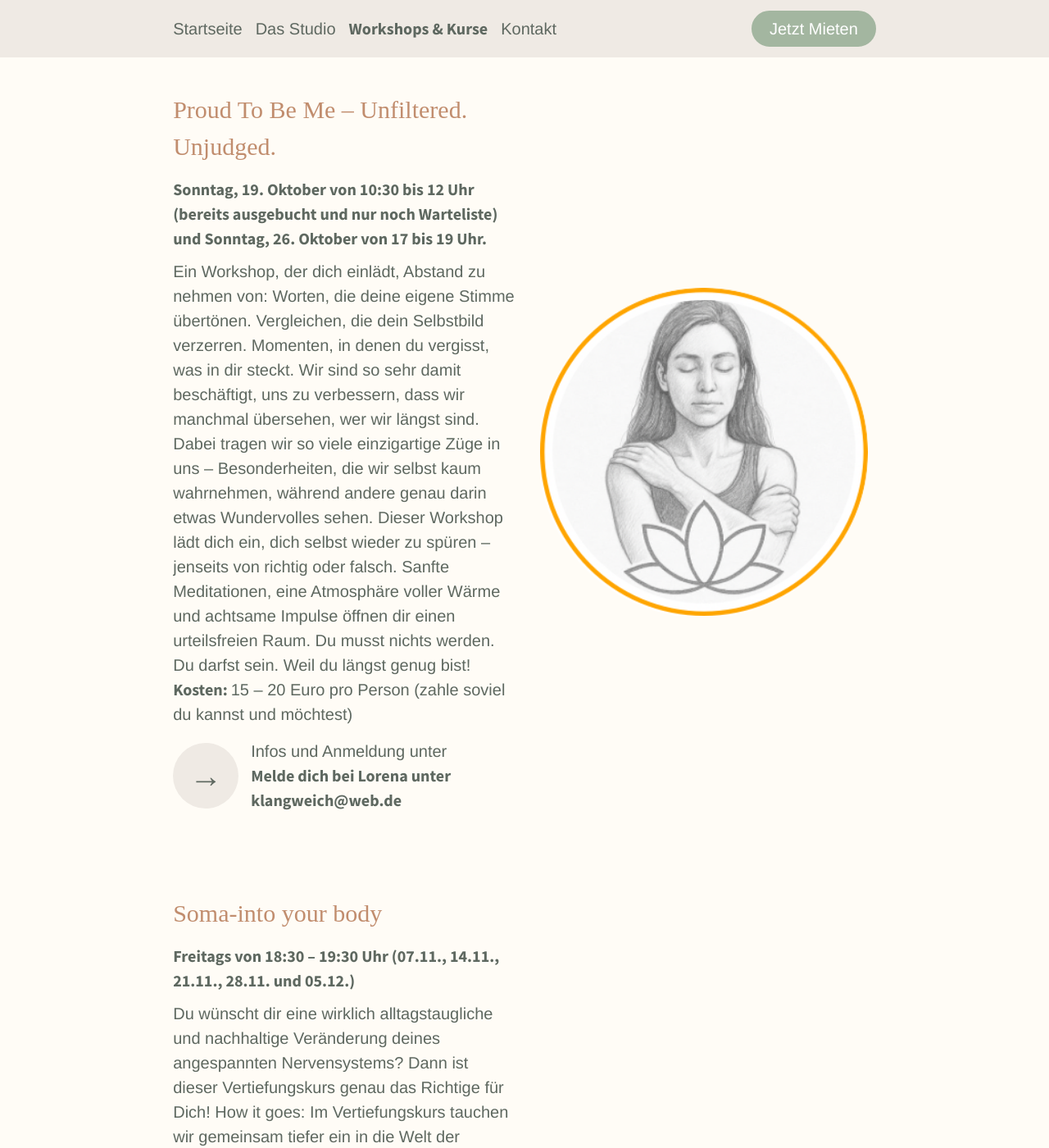
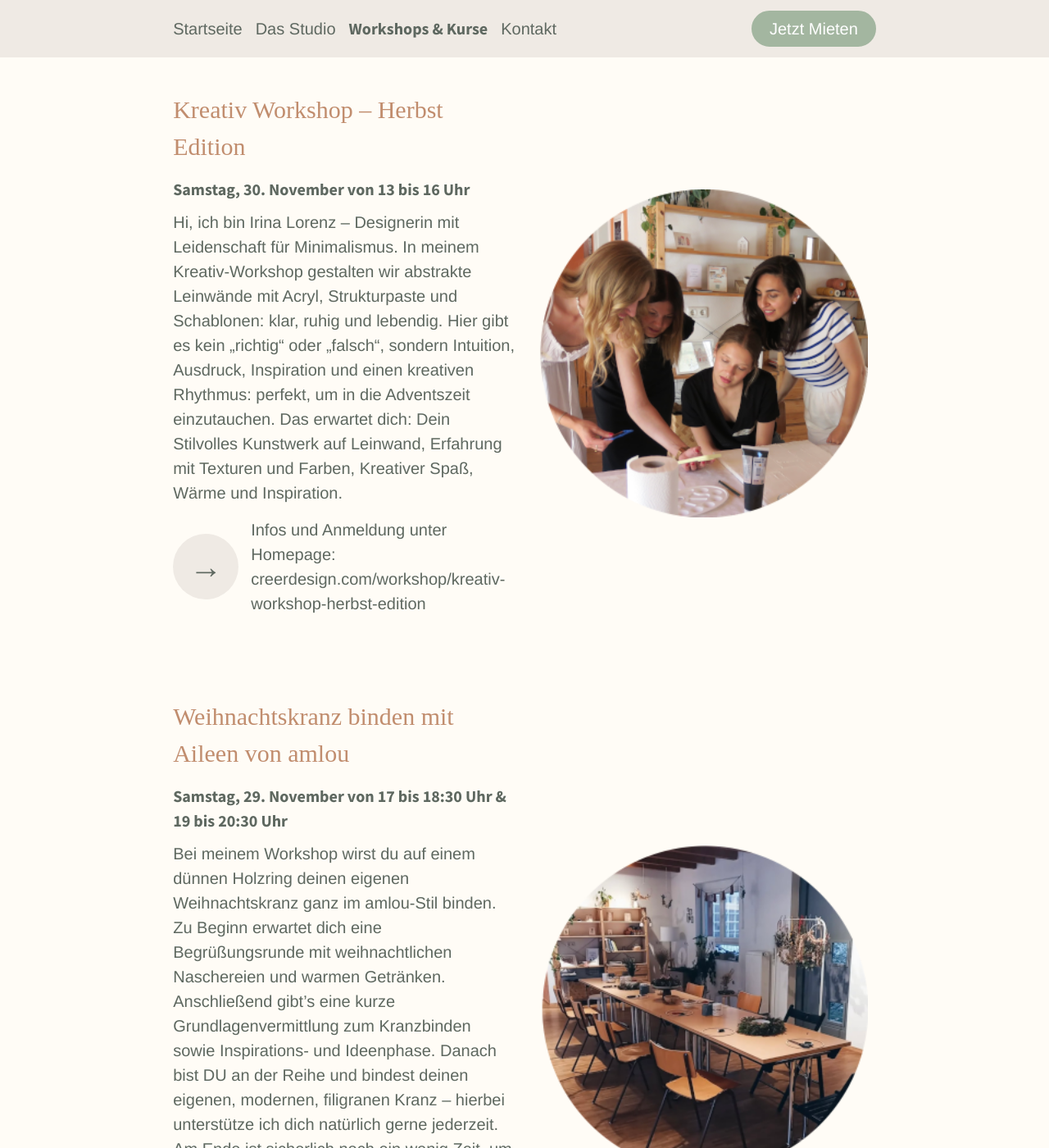
Before and after one commit to sonjafeitsch/meine-nische-website, a Jekyll site: the page built from kurse.html, in a window 1280 px wide and 1400 px high, scrolled down 1993 px. Shown: the whole window at 82% size. Built offline with Jekyll 4.4.1, drawn with Linux system fonts in a browser that asks for light colours; some web fonts are replaced; some of the changed text lies outside the part shown.

Commit message:
update events

```diff
--- a/kurse.html
+++ b/kurse.html
@@ -20,31 +20,15 @@ events:
     Es ist eine wohltuende Auszeit und Du kannst Energie für Deine Seele tanken. In einer liebevollen Mamarunde findest Du Motivation und Spaß."
     costs: "115 € für 8-Wochen Kurs oder 90 Euro für eine flexible 5er Karte"
     address: "Annika Meffle // 01525 7677247 // annika@kangatraining.de"
-  - name: "Proud To Be Me – Unfiltered. Unjudged."
-    image: lorena.png
-    time: Sonntag, 19. Oktober von 10:30 bis 12 Uhr (bereits ausgebucht und nur noch Warteliste) und Sonntag, 26. Oktober von 17 bis 19 Uhr.
-    description: "Ein Workshop, der dich einlädt, Abstand zu nehmen von: Worten, die deine eigene Stimme übertönen.
-    Vergleichen, die dein Selbstbild verzerren. Momenten, in denen du vergisst, was in dir steckt.
-    Wir sind so sehr damit beschäftigt, uns zu verbessern, dass wir manchmal übersehen, wer wir längst sind.
-    Dabei tragen wir so viele einzigartige Züge in uns – Besonderheiten, die wir selbst kaum wahrnehmen,
-    während andere genau darin etwas Wundervolles sehen. Dieser Workshop lädt dich ein, dich selbst wieder
-    zu spüren – jenseits von richtig oder falsch. Sanfte Meditationen, eine Atmosphäre voller Wärme und
-    achtsame Impulse öffnen dir einen urteilsfreien Raum. Du musst nichts werden. Du darfst sein. Weil du längst genug bist!"
-    costs: "15 – 20 Euro pro Person (zahle soviel du kannst und möchtest)"
-    address: "Melde dich bei Lorena unter klangweich@web.de"
-  - name: "Soma-into your body"
-    image: vanessa.png
-    time:  Freitags von 18:30 – 19:30 Uhr (07.11., 14.11., 21.11., 28.11. und 05.12.)
-    description: "Du wünscht dir eine wirklich alltagstaugliche und nachhaltige Veränderung deines angespannten Nervensystems?
-    Dann ist dieser Vertiefungskurs genau das Richtige für Dich! How it goes: Im Vertiefungskurs tauchen wir gemeinsam
-    tiefer ein in die Welt der Selbstregulation. Du bekommst die Möglichkeit, das Wissen aus dem Einführungskurs zu
-    festigen, neue alltagstaugliche Tools zu entdecken und sie so in dir zu verankern, dass echte, spürbare Veränderung
-    möglich wird – Schritt für Schritt, in deinem Tempo. What you get: Eine verständliche und praxisnahe Einführung in dein Nervensystem,
-    Sanfte Übungen, die dir helfen, dich zu regulieren und mehr Stabilität im Alltag zu finden,
-    Ein sicherer Raum in einer kleinen, unterstützenden Gruppe, Ein liebevoll gestaltetes Workbook, das dich durch den Kurs begleitet,
-    Raum und Impulse, um deinen Gefühlen Ausdruck zu verleihen – auf deine Weise"
-    costs: "140 € für fünf Einheiten"
-    address: "Melde dich bei Vanessa unter soma.intoyourbody@gmail.com oder nutzen den Anmeldungslink: https://docs.google.com/forms/d/e/1FAIpQLSfHylvsKxMpoA08RR-zCnUUbv5-l64hd3CHn3CEMFU_hOwQXQ/viewform?usp=header"
+  - name: "Kreativ Workshop – Herbst Edition"
+    image: irina2.png
+    time: Samstag, 30. November von 13 bis 16 Uhr
+    description: "Hi, ich bin Irina Lorenz – Designerin mit Leidenschaft für Minimalismus. In meinem Kreativ-Workshop gestalten wir
+    abstrakte Leinwände mit Acryl, Strukturpaste und Schablonen: klar, ruhig und lebendig. Hier gibt es kein „richtig“ oder „falsch“,
+    sondern Intuition, Ausdruck, Inspiration und einen kreativen Rhythmus: perfekt, um in die Adventszeit einzutauchen.
+    Das erwartet dich: Dein Stilvolles Kunstwerk auf Leinwand, Erfahrung mit Texturen und Farben, Kreativer Spaß,
+    Wärme und Inspiration."
+    homepage: "creerdesign.com/workshop/kreativ-workshop-herbst-edition"
   - name: "Weihnachtskranz binden mit Aileen von amlou"
     image: amlou.png
     time: Samstag, 29. November von 17 bis 18:30 Uhr & 19 bis 20:30 Uhr
```
Also changed, not shown: images/events/irina2.png (added).
